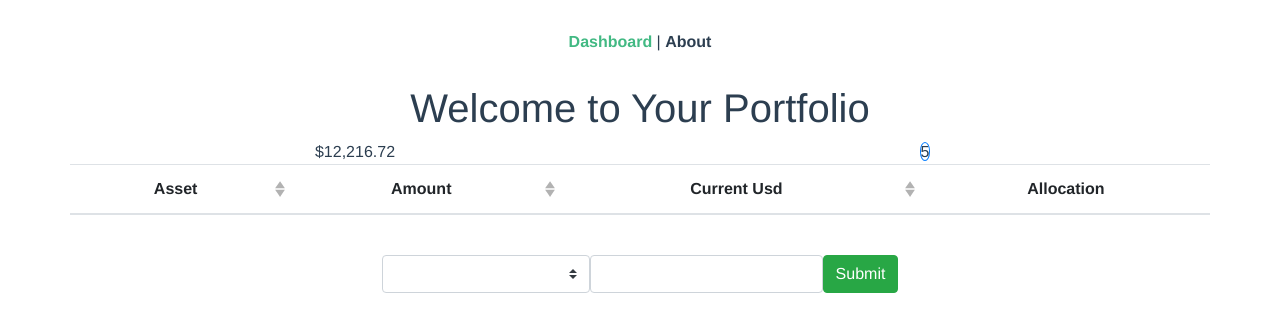
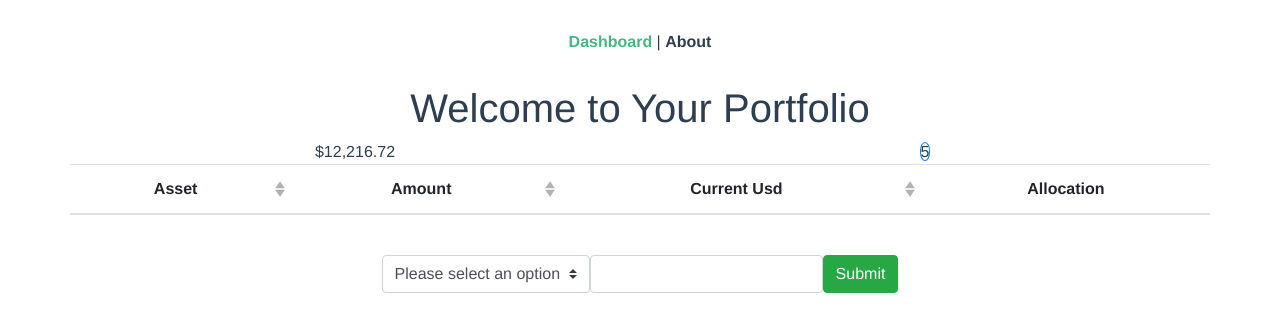
Before and after one commit to krista805/crypto_portfolio, a Vue app: page / in a window 1280 px wide. Shown: the top 332 px of the page. Built offline with nearby package versions, Linux system fonts and the light colour scheme.

Commit message:
Keeps form as object, not array

```diff
--- a/src/components/AssetInput/index.vue
+++ b/src/components/AssetInput/index.vue
@@ -20,14 +20,16 @@ export default {
         options: [
             { value: null, text: 'Please select an option' },
             { value: 'bitcoin', text: 'Bitcoin' },
-            { value: 'ethereum', text: 'Ethereum' }
+            { value: 'ethereum', text: 'Ethereum' },
+            { value: 'cardano', text: 'Cardano' },
+            { value: 'solana', text: 'Solana' }
         ],
-        form: [
-            {
-                amount:null,
-                selected: null
-            }
-        ]
+        form:
+        {
+            amount:null,
+            selected: null
+        },
+
     }
     },
     methods: {
```
